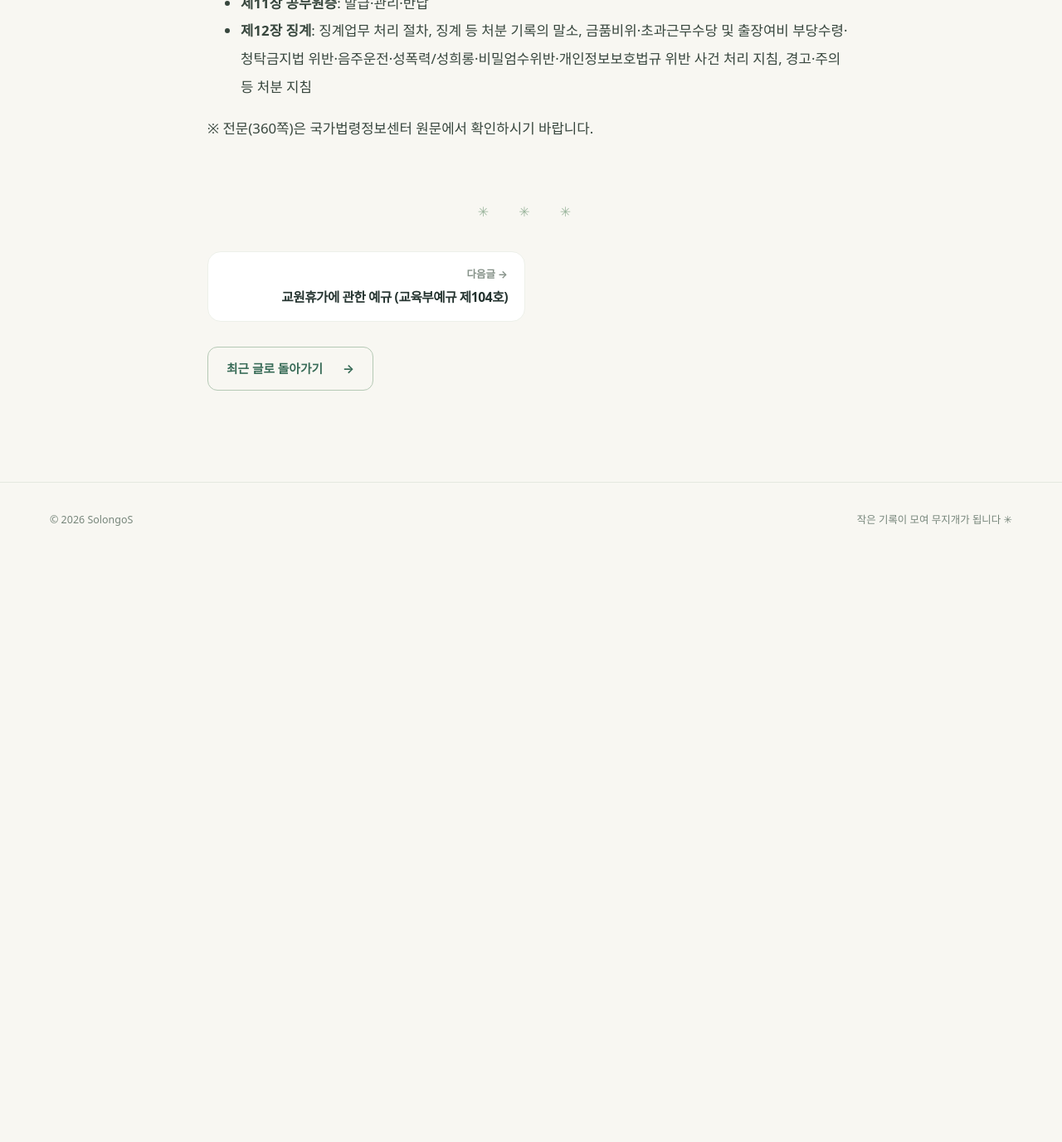
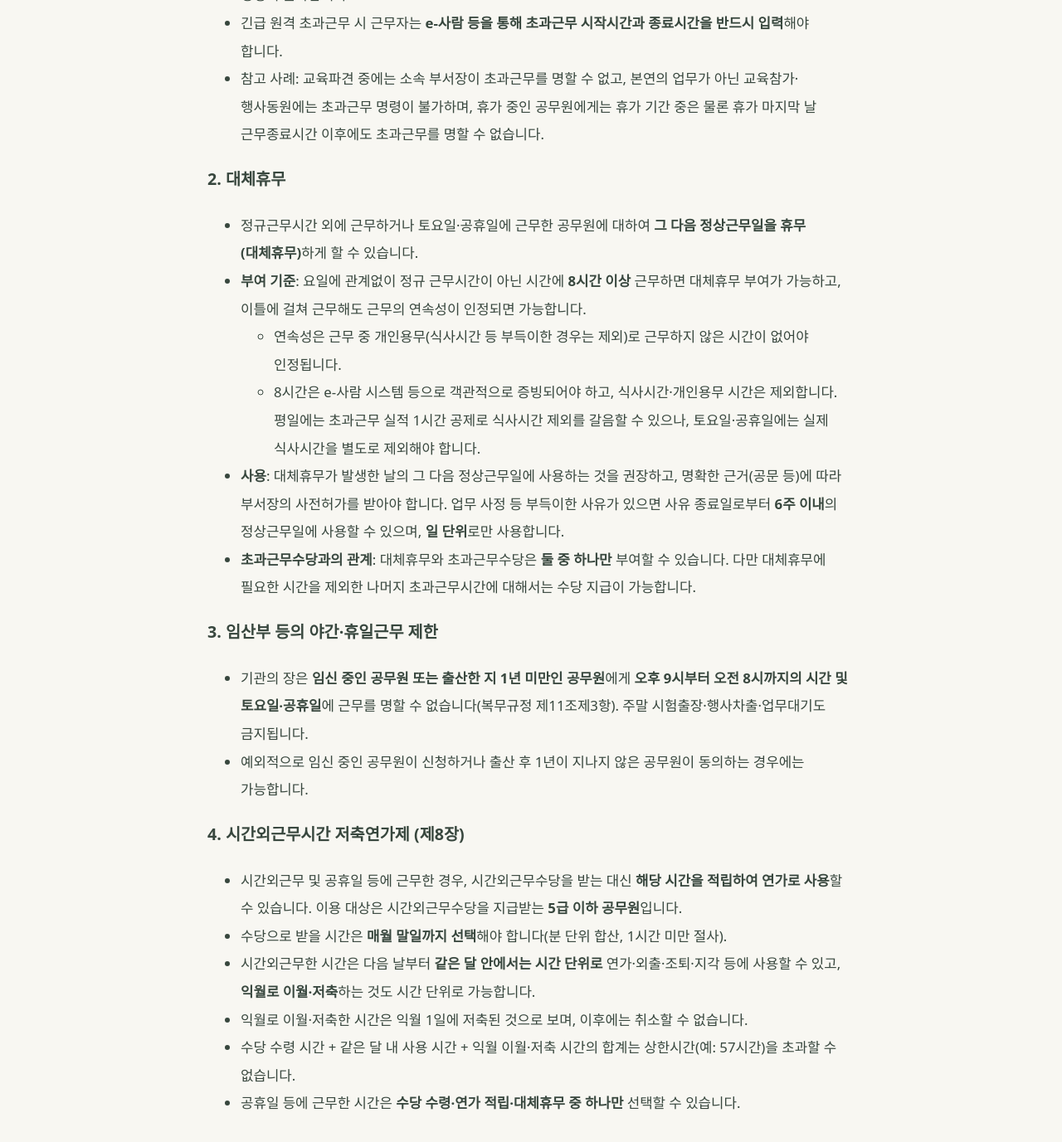
Before and after one commit to solongos7/solongos7.github.io, a Jekyll site: the page built from _posts/2026-10-14-laws-bokmujinggye.md, in a window 1280 px wide and 1400 px high, scrolled down 6047 px. Shown: the top 1377 px of the window at 83% size. Built offline with Jekyll 4.4.1, drawn with Linux system fonts in a browser that asks for light colours; before the commit the page ends 6719 px from its top, so only the background shows below that; some of the changed text lies outside the part shown.

Commit message:
주요법령: 복무·징계 예규에 시간외근무·대체휴무·저축연가제 섹션 추가

```diff
--- a/_posts/2026-10-14-laws-bokmujinggye.md
+++ b/_posts/2026-10-14-laws-bokmujinggye.md
@@ -146,6 +146,38 @@ description: "국가공무원 복무·징계 관련 예규 최신 핵심 정리
 - **육아시간**: 8세 이하 또는 초등학교 2학년 이하 자녀를 둔 공무원, 36개월 범위에서 1일 2시간
 - **가족돌봄휴가**: 어린이집등 휴원·행사·상담, 자녀 병원 진료 동행, 조부모·부모·배우자·자녀 돌봄 등의 사유로 사용. 자녀 수에 1을 더한 일수 범위에서 유급
 
+## 시간외근무·대체휴무·저축연가제
+
+### 1. 시간외근무 명령 (제3장)
+
+- 기관의 장은 민원편의 등 공무수행상 필요하다고 인정할 때에는 근무시간외의 근무를 명하거나 토요일 또는 공휴일의 근무를 명할 수 있습니다(복무규정 제11조제1항).
+- 시간외근무는 **지정된 근무장소에서 하는 것이 원칙**입니다. 다만 퇴근 후나 토요일·공휴일에 긴급한 민원·언론·국회 대응 등 예상하지 못한 업무가 발생해 자택·스마트워크센터 등에서 업무수행이 가능한 경우에는 사전 **'긴급 원격 초과근무 명령서'**를 통해 시간외근무를 명할 수 있습니다. 단순 대기에 대해서는 초과근무 명령이 불가합니다.
+- 긴급 원격 초과근무 시 근무자는 **e-사람 등을 통해 초과근무 시작시간과 종료시간을 반드시 입력**해야 합니다.
+- 참고 사례: 교육파견 중에는 소속 부서장이 초과근무를 명할 수 없고, 본연의 업무가 아닌 교육참가·행사동원에는 초과근무 명령이 불가하며, 휴가 중인 공무원에게는 휴가 기간 중은 물론 휴가 마지막 날 근무종료시간 이후에도 초과근무를 명할 수 없습니다.
+
+### 2. 대체휴무
+
+- 정규근무시간 외에 근무하거나 토요일·공휴일에 근무한 공무원에 대하여 **그 다음 정상근무일을 휴무(대체휴무)**하게 할 수 있습니다.
+- **부여 기준**: 요일에 관계없이 정규 근무시간이 아닌 시간에 **8시간 이상** 근무하면 대체휴무 부여가 가능하고, 이틀에 걸쳐 근무해도 근무의 연속성이 인정되면 가능합니다.
+  - 연속성은 근무 중 개인용무(식사시간 등 부득이한 경우는 제외)로 근무하지 않은 시간이 없어야 인정됩니다.
+  - 8시간은 e-사람 시스템 등으로 객관적으로 증빙되어야 하고, 식사시간·개인용무 시간은 제외합니다. 평일에는 초과근무 실적 1시간 공제로 식사시간 제외를 갈음할 수 있으나, 토요일·공휴일에는 실제 식사시간을 별도로 제외해야 합니다.
+- **사용**: 대체휴무가 발생한 날의 그 다음 정상근무일에 사용하는 것을 권장하고, 명확한 근거(공문 등)에 따라 부서장의 사전허가를 받아야 합니다. 업무 사정 등 부득이한 사유가 있으면 사유 종료일로부터 **6주 이내**의 정상근무일에 사용할 수 있으며, **일 단위**로만 사용합니다.
+- **초과근무수당과의 관계**: 대체휴무와 초과근무수당은 **둘 중 하나만** 부여할 수 있습니다. 다만 대체휴무에 필요한 시간을 제외한 나머지 초과근무시간에 대해서는 수당 지급이 가능합니다.
+
+### 3. 임산부 등의 야간·휴일근무 제한
+
+- 기관의 장은 **임신 중인 공무원 또는 출산한 지 1년 미만인 공무원**에게 **오후 9시부터 오전 8시까지의 시간 및 토요일·공휴일**에 근무를 명할 수 없습니다(복무규정 제11조제3항). 주말 시험출장·행사차출·업무대기도 금지됩니다.
+- 예외적으로 임신 중인 공무원이 신청하거나 출산 후 1년이 지나지 않은 공무원이 동의하는 경우에는 가능합니다.
+
+### 4. 시간외근무시간 저축연가제 (제8장)
+
+- 시간외근무 및 공휴일 등에 근무한 경우, 시간외근무수당을 받는 대신 **해당 시간을 적립하여 연가로 사용**할 수 있습니다. 이용 대상은 시간외근무수당을 지급받는 **5급 이하 공무원**입니다.
+- 수당으로 받을 시간은 **매월 말일까지 선택**해야 합니다(분 단위 합산, 1시간 미만 절사).
+- 시간외근무한 시간은 다음 날부터 **같은 달 안에서는 시간 단위로** 연가·외출·조퇴·지각 등에 사용할 수 있고, **익월로 이월·저축**하는 것도 시간 단위로 가능합니다.
+- 익월로 이월·저축한 시간은 익월 1일에 저축된 것으로 보며, 이후에는 취소할 수 없습니다.
+- 수당 수령 시간 + 같은 달 내 사용 시간 + 익월 이월·저축 시간의 합계는 상한시간(예: 57시간)을 초과할 수 없습니다.
+- 공휴일 등에 근무한 시간은 **수당 수령·연가 적립·대체휴무 중 하나만** 선택할 수 있습니다.
+
 ## 다른 장 한눈에 보기
 
 - **제2장 근무사항 관리**: 근무상황부·근무상황카드 관리, 지각·조퇴·외출의 승인 절차
```
